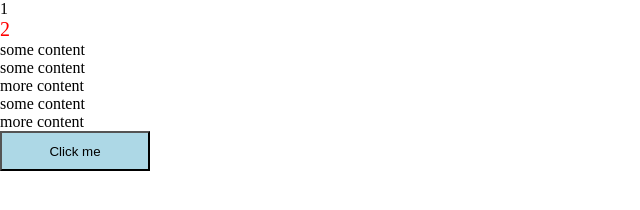
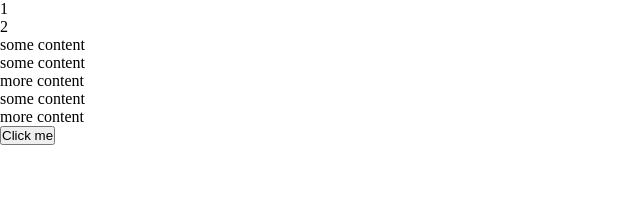
Before and after one commit to Taras-Slovak/drills-site-pure-JS, a website: page src/index.html in a window 1280 px wide. Shown: the whole page, without its empty margins (0-640 px from the left). Drawn offline with nearby package versions, Linux system fonts and the light colour scheme; files that its build step writes are made by us from their sources; files whose address does not match are found by name.

Commit message:
add new syles in _base.scss

```diff
--- a/src/sass/general/_base.scss
+++ b/src/sass/general/_base.scss
@@ -0,0 +1,5 @@
+*{
+    box-sizing: border-box;
+    margin: 0;
+    padding: 0;
+}
--- a/src/sass/style.scss
+++ b/src/sass/style.scss
@@ -1,16 +1 @@
-* {
-    margin: 0;
-    padding: 0;
-    box-sizing: border-box;
-}
-button{
-    width: 150px;
-    height: 40px;
-    background-color:lightblue;
-    text-align: center;
-}
-
-.active {
-    font-size: 20px;
-    color: red;
-}
+@import './general/_base';
```
Also changed, not shown: dist/style.css.
